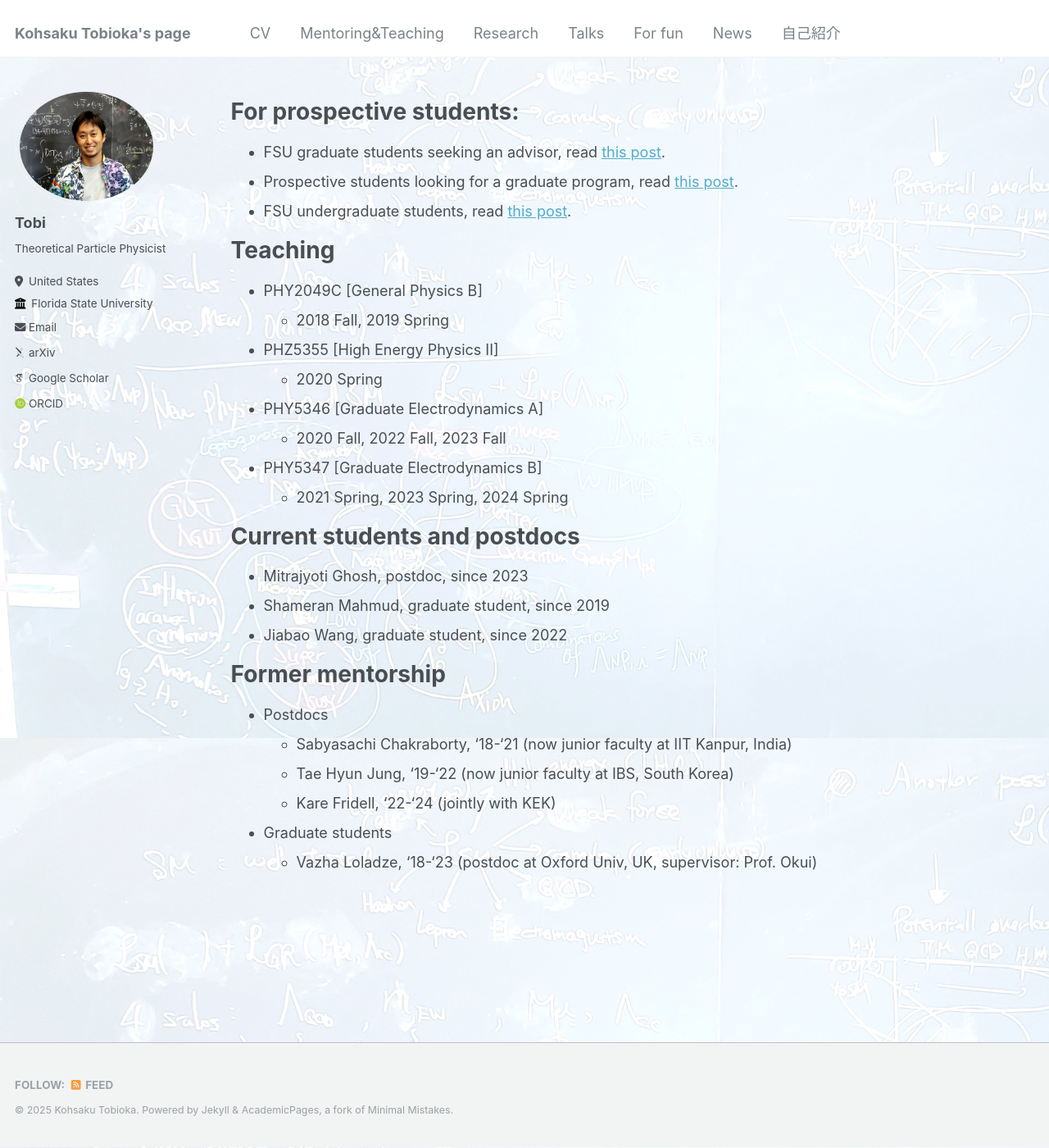
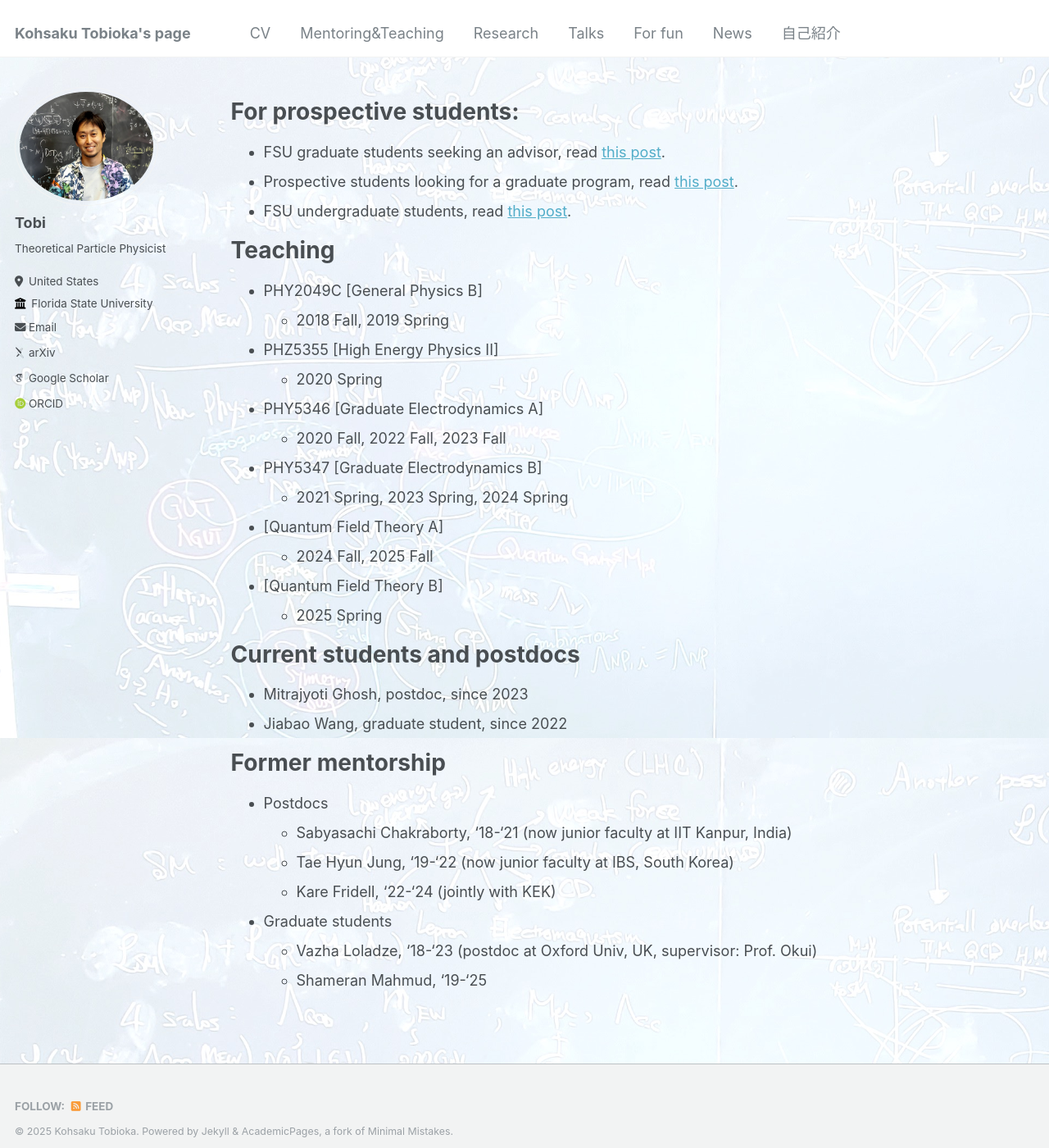
Before and after one commit to Kohsaku-Tobioka/Kohsaku-Tobioka.github.io, a Jekyll site: the page built from _pages/teachmentor.md, in a window 1280 px wide and 1400 px high. Shown: the whole window at 82% size. Built offline with Jekyll 4.4.1, drawn with Linux system fonts in a browser that asks for light colours; some web fonts are replaced.

Commit message:
teaching

```diff
--- a/_pages/teachmentor.md
+++ b/_pages/teachmentor.md
@@ -24,12 +24,16 @@ Teaching
   * 2020 Fall, 2022 Fall, 2023 Fall
 * PHY5347 [Graduate Electrodynamics B]
   * 2021 Spring, 2023 Spring, 2024 Spring
+* [Quantum Field Theory A]
+  * 2024 Fall, 2025 Fall
+* [Quantum Field Theory B]
+  * 2025 Spring
+
 
 
 Current students and postdocs
 ======
 * Mitrajyoti Ghosh, postdoc, since 2023
-* Shameran Mahmud, graduate student, since 2019
 * Jiabao Wang, graduate student, since 2022
 
 Former mentorship
@@ -40,3 +44,4 @@ Former mentorship
   * Kare Fridell, '22-'24 (jointly with KEK)
 * Graduate students
   * Vazha Loladze, '18-'23 (postdoc at Oxford Univ, UK, supervisor: Prof. Okui)
+  * Shameran Mahmud, '19-'25
```
